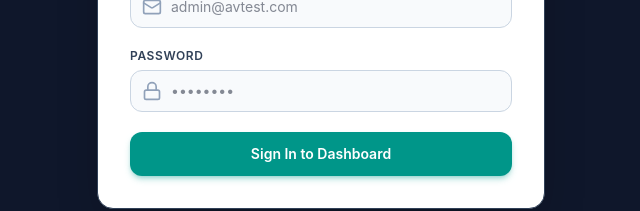
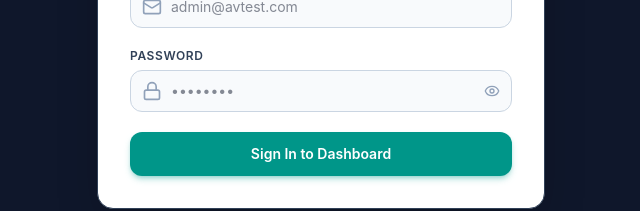
Before and after one commit to Aarogya-Virohan/av-suite, a Next.js app in the folder frontend/crm/: page /login in a window 1280 px wide. Shown: the part 404-615 px from the top of the page, without its empty margins (319-959 px from the left). Built offline with nearby package versions, Linux system fonts and the light colour scheme; no server answers.

Commit message:
feat: add show password toggle to login page

```diff
--- a/frontend/crm/src/app/login/page.tsx
+++ b/frontend/crm/src/app/login/page.tsx
@@ -9,7 +9,7 @@ import { toast } from 'sonner';
 import { useAuthStore } from '../../store';
 import { setStoredToken } from '../../lib/auth';
 import { apiClient } from '../../lib/api-client';
-import { Stethoscope, Lock, Mail, Loader2 } from 'lucide-react';
+import { Stethoscope, Lock, Mail, Loader2, Eye, EyeOff } from 'lucide-react';
 
 const loginSchema = z.object({
   email: z.string().email('Please enter a valid email address'),
@@ -22,6 +22,7 @@ export default function LoginPage() {
   const router = useRouter();
   const setToken = useAuthStore((s) => s.setToken);
   const [isLoading, setIsLoading] = useState(false);
+  const [showPassword, setShowPassword] = useState(false);
 
   const {
     register,
@@ -101,10 +102,18 @@ export default function LoginPage() {
               <Lock className="w-5 h-5 absolute left-3 top-1/2 -translate-y-1/2 text-slate-400" />
               <input
                 {...register('password')}
-                type="password"
+                type={showPassword ? 'text' : 'password'}
                 placeholder="••••••••"
-                className="w-full pl-10 pr-4 py-2.5 bg-slate-50 dark:bg-slate-900 border border-slate-300 dark:border-slate-700 rounded-xl text-sm focus:outline-none focus:ring-2 focus:ring-teal-500 text-slate-900 dark:text-white"
+                className="w-full pl-10 pr-12 py-2.5 bg-slate-50 dark:bg-slate-900 border border-slate-300 dark:border-slate-700 rounded-xl text-sm focus:outline-none focus:ring-2 focus:ring-teal-500 text-slate-900 dark:text-white"
               />
+              <button
+                type="button"
+                onClick={() => setShowPassword(!showPassword)}
+                className="absolute right-3 top-1/2 -translate-y-1/2 text-slate-400 hover:text-slate-600 dark:hover:text-slate-300 transition-colors cursor-pointer"
+                aria-label={showPassword ? "Hide password" : "Show password"}
+              >
+                {showPassword ? <EyeOff className="w-4 h-4" /> : <Eye className="w-4 h-4" />}
+              </button>
             </div>
             {errors.password && (
               <p className="text-xs text-rose-500 mt-1">{errors.password.message}</p>
```
